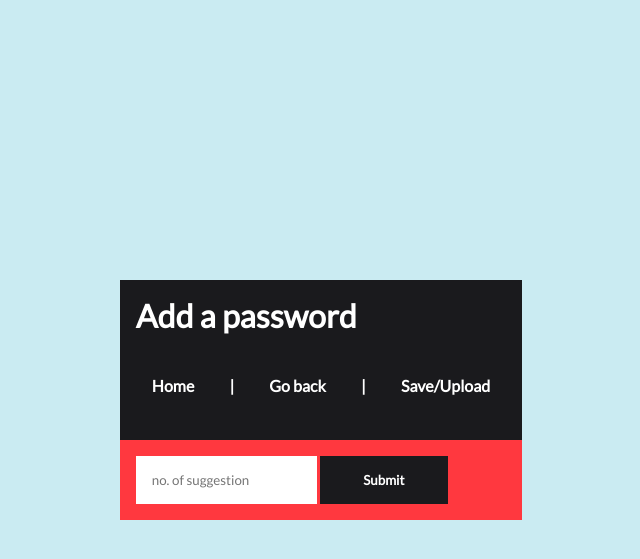
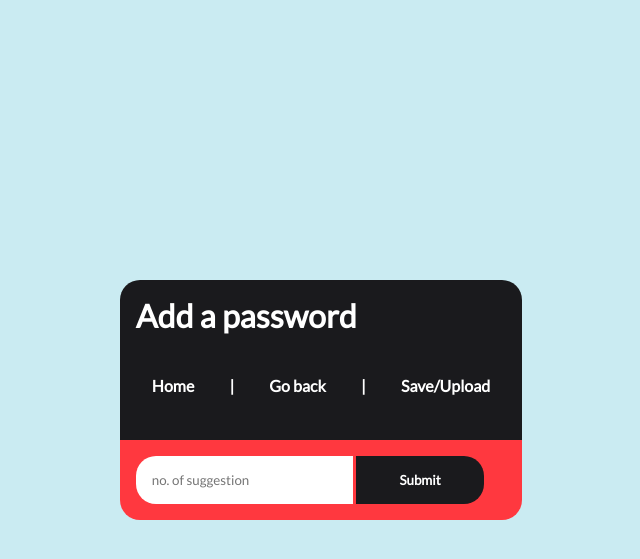
Before and after one commit to OCTRACORE/Password-Suite, a Flask app: page /generate/add-passwd-input in a window 1280 px wide. Shown: the top 559 px of the page, without its empty margins (319-959 px from the left). Run offline with Flask 2, Linux system fonts and the light colour scheme.

Commit message:
final edit- AddPasswdInp.css

```diff
--- a/static/AddPasswdInp.css
+++ b/static/AddPasswdInp.css
@@ -15,6 +15,10 @@ h1,form,#nav-bar{
   padding:1rem;
   height:3rem;
 }
+h1{
+    border-top-left-radius: 20px;
+    border-top-right-radius:20px;
+}
 h1,#nav-bar{
     background-color:#1a1a1d;
     color:#fff;
@@ -28,10 +32,21 @@ h1,#nav-bar{
 }
 form{
     background-color: #ff383f;
+    border-bottom-left-radius: 20px;
+    border-bottom-right-radius:20px;
 }
 form input[type = "number"]{
     background-color: #fff;
+    width:50%;
     border:none;
+    outline:none;
+    border-top-left-radius:20px;
+    border-bottom-left-radius:20px;
+}
+form input[type = "number"]:hover{
+    width:55%;
+    transition-timing-function: ease-in-out;
+    transition-duration: 0.3s;
 }
 form input[type = "submit"]{
     width:8rem;
@@ -39,6 +54,13 @@ form input[type = "submit"]{
     background-color: #1a1a1d;
     color:#fff;
     font-weight:600;
+    border-top-right-radius: 20px;
+    border-bottom-right-radius:20px;
+}
+form input[type = "submit"]:hover{
+   border-radius:20px;
+   transition-timing-function: ease-in-out;
+   transition-duration: 0.3s;
 }
 #nav-bar a:hover{
     border-bottom:0.2rem solid #ff383f;
--- a/static/showOutput.css
+++ b/static/showOutput.css
@@ -85,13 +85,17 @@ table thead th{
 #nav-bar span{
     color:#fff;
     font-weight:600;
+
 }
 #add_passwrd{
     background-color:#ff383f;
     border-bottom-left-radius:20px;
     border-bottom-right-radius: 20px;
+    height:2rem;
 }
 #add_passwrd span{
+    position:relative;
+    bottom: 0.3rem;
     background-color:#1a1a1d;
     border-radius:20px;
     display:inline-block;
@@ -103,6 +107,7 @@ table thead th{
 }
 #add_passwrd span:hover{
    padding:1rem;
+   bottom:0.5rem;
    transition-timing-function: ease-in-out;
    transition-duration: 0.30s;
 
```
